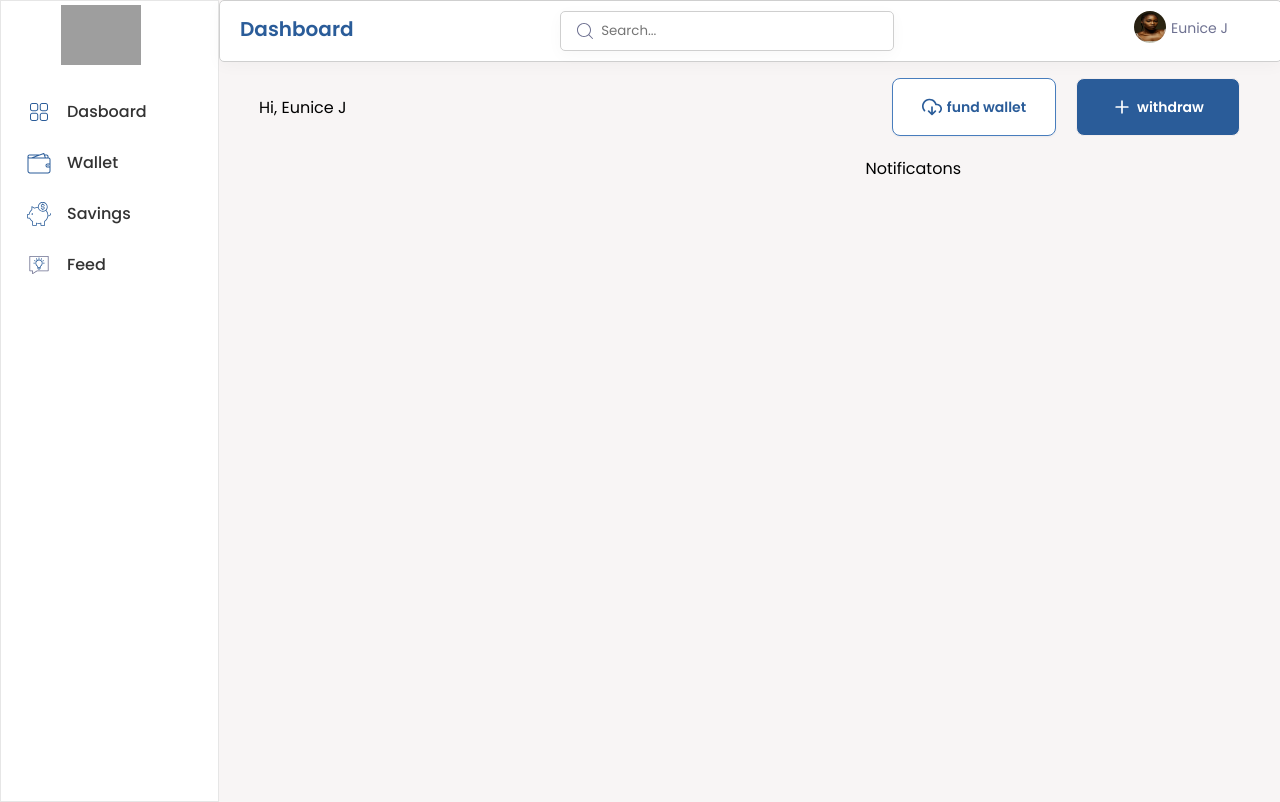
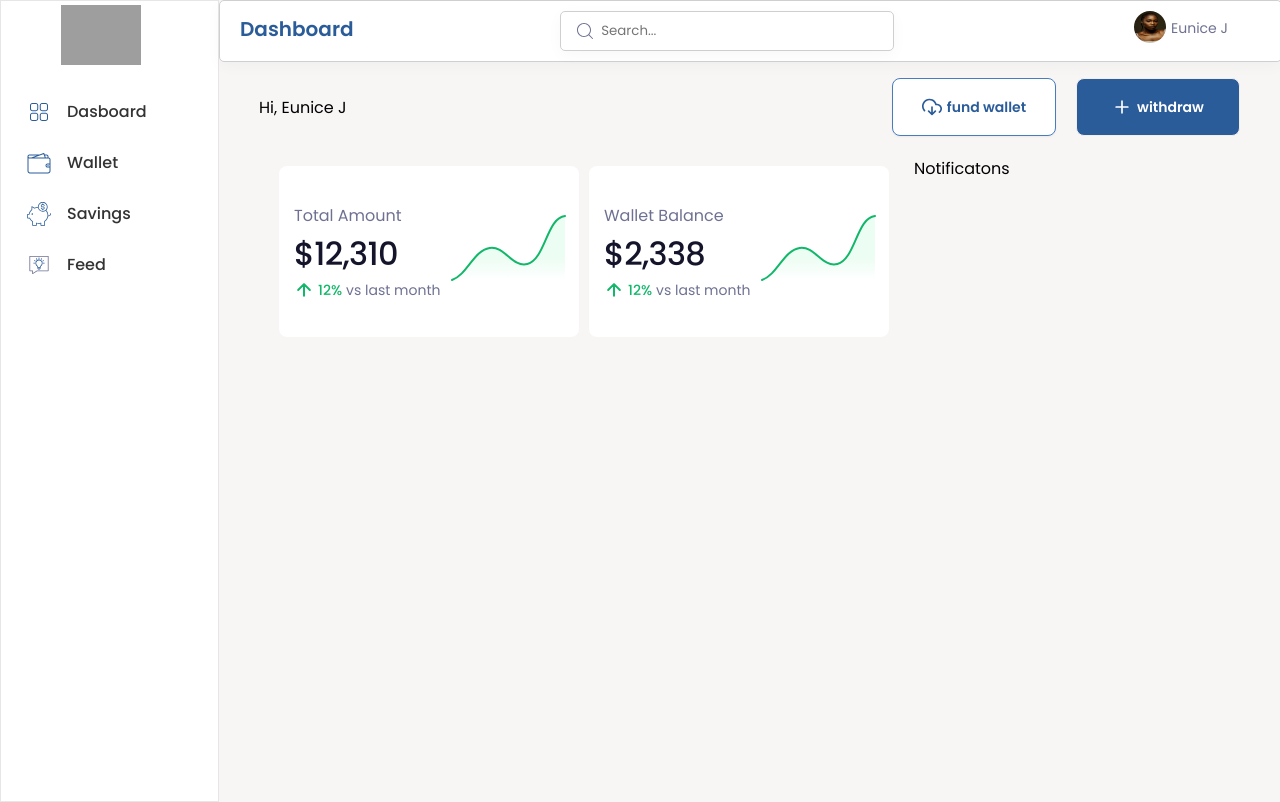
Before and after one commit to eunicegigijacob/ajo-personal-, a React (Vite) app in the folder Frontend/: page /home in a window 1280 px wide. Built offline with nearby package versions, Linux system fonts and the light colour scheme; grey boxes are pictures that could not be loaded; the HTML template or start-up script is replaced by a standard one.

Commit message:
add styling to widget and edit classes

```diff
--- a/Frontend/src/Components/Home/Dashboard.jsx
+++ b/Frontend/src/Components/Home/Dashboard.jsx
@@ -22,7 +22,9 @@ const Dashboard = () => {
         </div>
       </div>
       <div className={styles.main}>
-        <div className={styles.left}>{/* <Widgets /> */}</div>
+        <div className={styles.left}>
+          <Widgets />
+        </div>
         <div className={styles.right}>
           <p>Notificatons</p>
         </div>
--- a/Frontend/src/Components/Home/Widgets.jsx
+++ b/Frontend/src/Components/Home/Widgets.jsx
@@ -1,28 +1,42 @@
-import '../../styles/Widgets.module.css';
+import styles from '../../styles/Widgets.module.css';
 import ArrowUpIcon from '../svg/arrowup';
 import ChartIcon from '../svg/chart';
 
 const Widgets = () => {
   return (
-    <div className="widgets">
-      <div className="widget">
-        <div className="left">
-          <span className="title">Total Amount</span>
-          <span className="Number">$12310</span>
-          <div className="review">
-            <span className="small_text">
+    <div className={styles.widgets}>
+      <div className={styles.widget}>
+        <div className={styles.left}>
+          <span className={styles.title}>Total Amount</span>
+          <span className={styles.Number}>$12,310</span>
+          <div className={styles.review}>
+            <span className={styles.green_text}>
               <ArrowUpIcon />
               12%
             </span>
-            <span>vs last month</span>
+
+            <span className={styles.span2}> vs last month</span>
           </div>
         </div>
-        <div className="right">
+        <div className={styles.right}>
           <ChartIcon />
         </div>
       </div>
-      <div className="widget">
-        <p>first</p>
+      <div className={styles.widget}>
+        <div className={styles.left}>
+          <span className={styles.title}>Wallet Balance</span>
+          <span className={styles.Number}>$2,338</span>
+          <div className={styles.review}>
+            <span className={styles.green_text}>
+              <ArrowUpIcon />
+              12%
+            </span>
+            <span className={styles.span2}>vs last month</span>
+          </div>
+        </div>
+        <div className={styles.right}>
+          <ChartIcon />
+        </div>
       </div>
     </div>
   );
--- a/Frontend/src/styles/Widgets.module.css
+++ b/Frontend/src/styles/Widgets.module.css
@@ -0,0 +1,85 @@
+.widgets {
+    display: flex;
+    justify-content: space-between;
+    width: 100%;
+    box-sizing: border-box;
+    padding: 10px;
+}
+
+.widget {
+    display: flex;
+    /* flex: 1; */
+    width: 280px;
+    height: 151px;
+    background: #FFFFFF;
+    border-radius: 8px;
+    padding: 10px;
+    align-items: center;
+    margin-left: 5px;
+    margin-right: 5px;
+
+}
+
+.left {
+    display: flex;
+    flex-direction: column;
+    gap: 10px;
+    padding: 5px;
+}
+
+.right {
+    padding: 5px;
+}
+
+.title {
+    /* width: 108px; */
+    height: 24px;
+    font-family: 'Poppins';
+    font-style: normal;
+    font-weight: 400;
+    font-size: 16px;
+    line-height: 24px;
+    color: #6E7191;
+}
+
+.Number {
+    width: 103px;
+    height: 32px;
+    font-family: 'Poppins';
+    font-style: normal;
+    font-weight: 500;
+    font-size: 32px;
+    line-height: 32px;
+    letter-spacing: -0.02em;
+    color: #14142B;
+}
+
+.review {
+    display: flex;
+    justify-content: center;
+    align-items: center;
+    gap: 4px;
+}
+
+.green_text {
+    display: flex;
+    gap: 4px;
+    font-family: 'Poppins';
+    font-style: normal;
+    font-weight: 500;
+    font-size: 14px;
+    line-height: 20px;
+    text-align: center;
+    color: #12B76A;
+}
+
+.span2 {
+    width: 95px;
+    height: 20px;
+    font-family: 'Poppins';
+    font-style: normal;
+    font-weight: 400;
+    font-size: 14px;
+    line-height: 20px;
+    color: #6E7191;
+}
```
